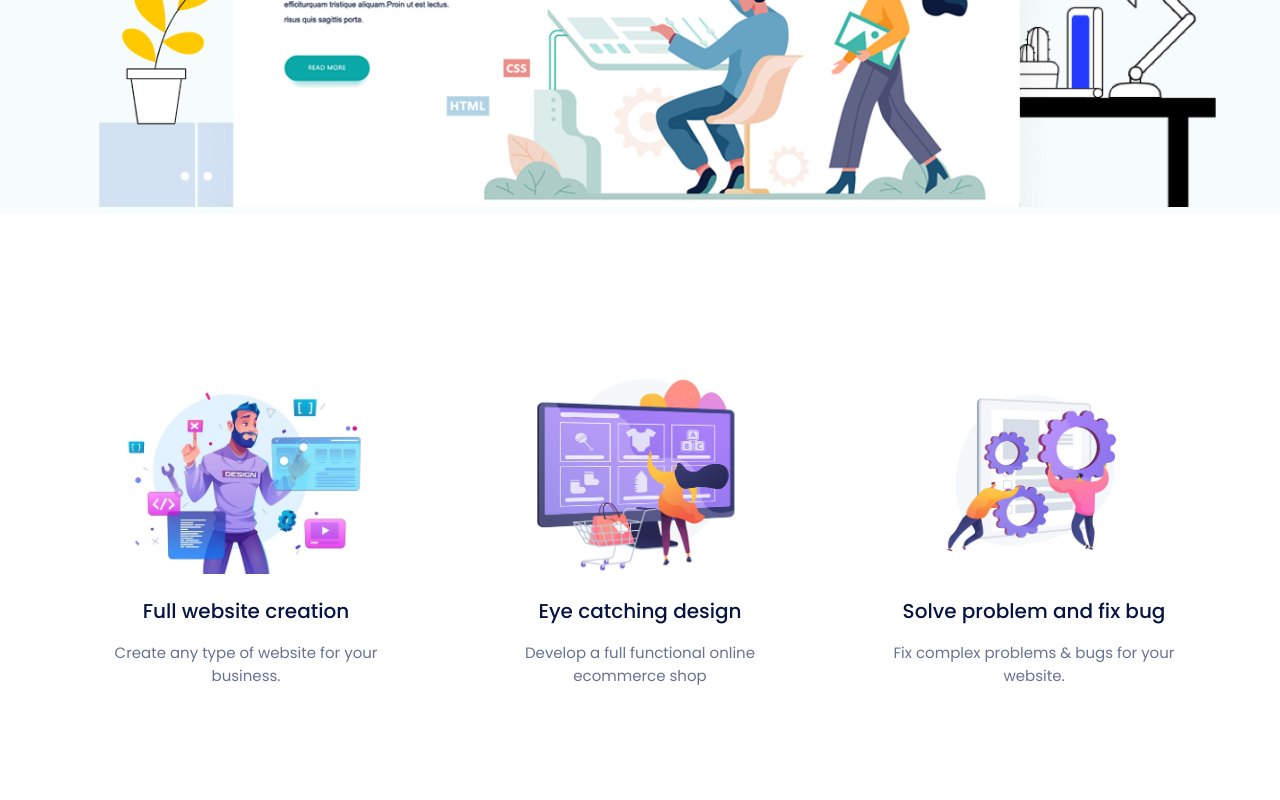
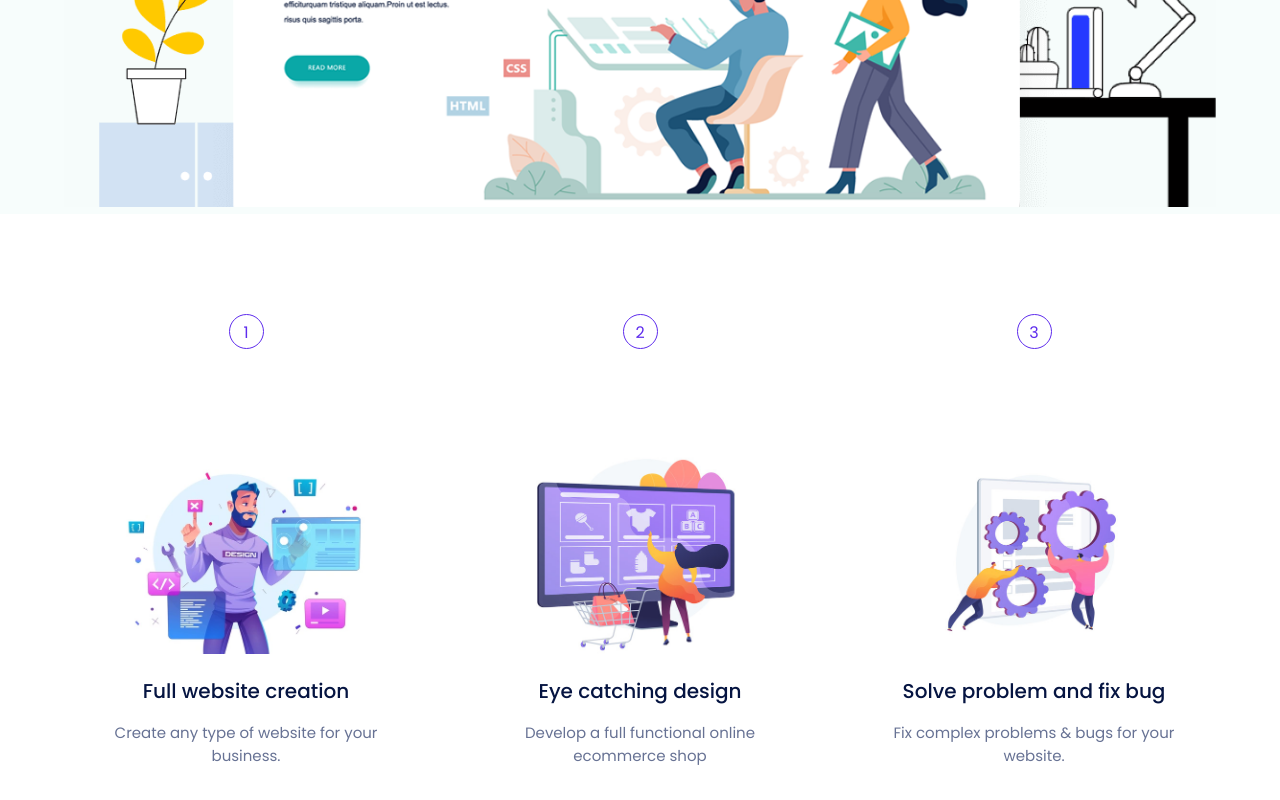
Before and after one commit to nmkhans/nmkhan, a Next.js app: page / in a window 1280 px wide. Shown: the part 1024-1824 px from the top of the page. Built offline with nearby package versions, Linux system fonts and the light colour scheme.

Commit message:
feature area completed

```diff
--- a/sections/Home/Features/Features.js
+++ b/sections/Home/Features/Features.js
@@ -10,15 +10,18 @@ const Features = () => {
                     <SingleFeature
                     src="/assets/maintainance.jpg"
                     title="Full website creation"
-                    description="Create any type of website for your business." />
+                    description="Create any type of website for your business."
+                    num="1" />
                     <SingleFeature
                     src="/assets/onlineshop.jpg"
                     title="Eye catching design"
-                    description="Develop a full functional online ecommerce shop" />
+                    description="Develop a full functional online ecommerce shop"
+                    num="2" />
                     <SingleFeature
                     src="/assets/bugfixing.jpg"
                     title="Solve problem and fix bug"
-                    description="Fix complex problems &#38; bugs for your website." />
+                    description="Fix complex problems &#38; bugs for your website."
+                    num="3" />
                 </div>
             </div>
         </section>
--- a/sections/Home/Features/Features.module.scss
+++ b/sections/Home/Features/Features.module.scss
@@ -6,4 +6,6 @@
     display: grid;
     grid-template-columns: repeat(3, 1fr);
     grid-gap: 30px;
+
+
 }
--- a/sections/Home/Features/SingleFeature/SingleFeature.js
+++ b/sections/Home/Features/SingleFeature/SingleFeature.js
@@ -1,10 +1,12 @@
-import React from 'react';
+import React, { useState } from 'react';
 import Image from 'next/image';
 import styles from './SingleFeature.module.scss';
 
-const SingleFeature = ({src, title, description}) => {
+const SingleFeature = ({ src, title, description, num }) => {
+
     return (
         <div className={styles.SingleFeature}>
+            <div className={styles.singleFeature__content}>
                 <div className={styles.singleFeature__img}>
                     <Image src={src} width="626" height="417" alt="single feature" />
                 </div>
@@ -15,6 +17,12 @@ const SingleFeature = ({src, title, description}) => {
                     <p>{description}</p>
                 </div>
             </div>
+            <div className={styles.singleFeature__line}>
+                <div className={styles.line__box}>
+                    <span>{num}</span>
+                </div>
+            </div>
+        </div>
     );
 };
 
--- a/sections/Home/Features/SingleFeature/SingleFeature.module.scss
+++ b/sections/Home/Features/SingleFeature/SingleFeature.module.scss
@@ -1,5 +1,17 @@
+@import '../../../../styles/global';
+
 .SingleFeature {
+    position: relative;
+
+    &:last-child .line__box::after {
+        display: none;
+    }
+
+}
+
+.singleFeature__content {
     padding: 60px 30px;
+    margin-top: 80px;
     text-align: center;
     border-radius: 10px;
     transition: .4s;
@@ -7,6 +19,22 @@
 
     &:hover {
         box-shadow: 0 50px 80px 0 rgba(0, 11, 40, .08);
+    }
+
+    &:hover~.singleFeature__line {
+        .line__box {
+            background-color: $primary-color;
+            color: #fff;
+
+        }
+
+        .line__box::after {
+            width: 1160%;
+        }
+
+        // .SingleFeature:last-child .line__box::after {
+        //     display: none;
+        // }
     }
 }
 
@@ -32,3 +60,34 @@
         font-weight: 400;
     }
 }
+
+.singleFeature__line {
+    text-align: center;
+    position: absolute;
+    top: 0;
+    left: 0;
+    right: 0;
+}
+
+.line__box {
+    height: 35px;
+    width: 35px;
+    line-height: 35px;
+    border: 1px solid $primary-color;
+    border-radius: 50%;
+    margin: 0 auto;
+    color: $primary-color;
+    transition: .4s;
+    position: relative;
+
+    &::after {
+        content: "";
+        position: absolute;
+        top: 50%;
+        left: 100%;
+        height: 1px;
+        width: 0;
+        background: $primary-color;
+        transition: .4s;
+    }
+}
```
Lines whose indentation alone changed are shown as unchanged.
